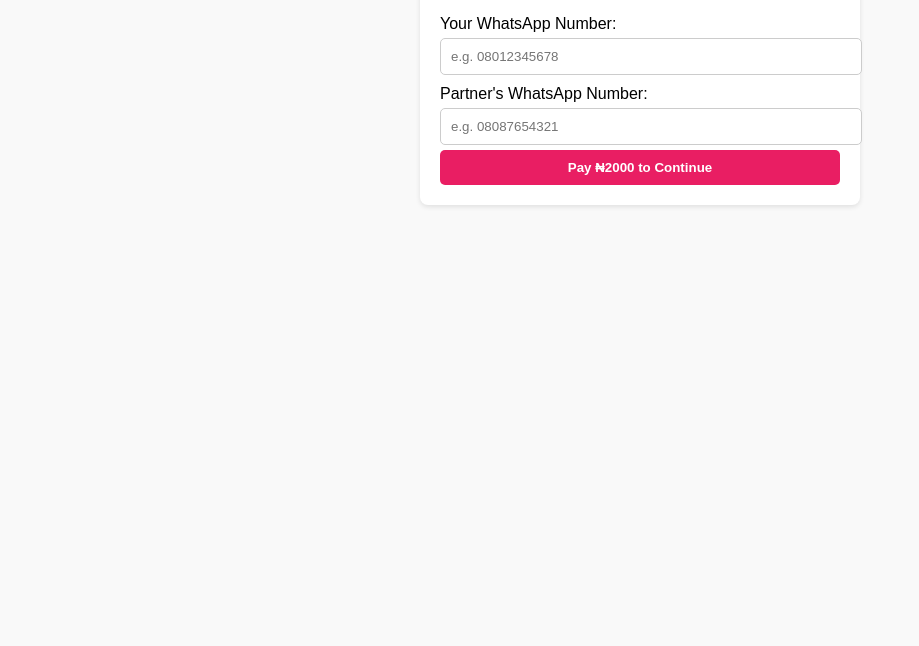
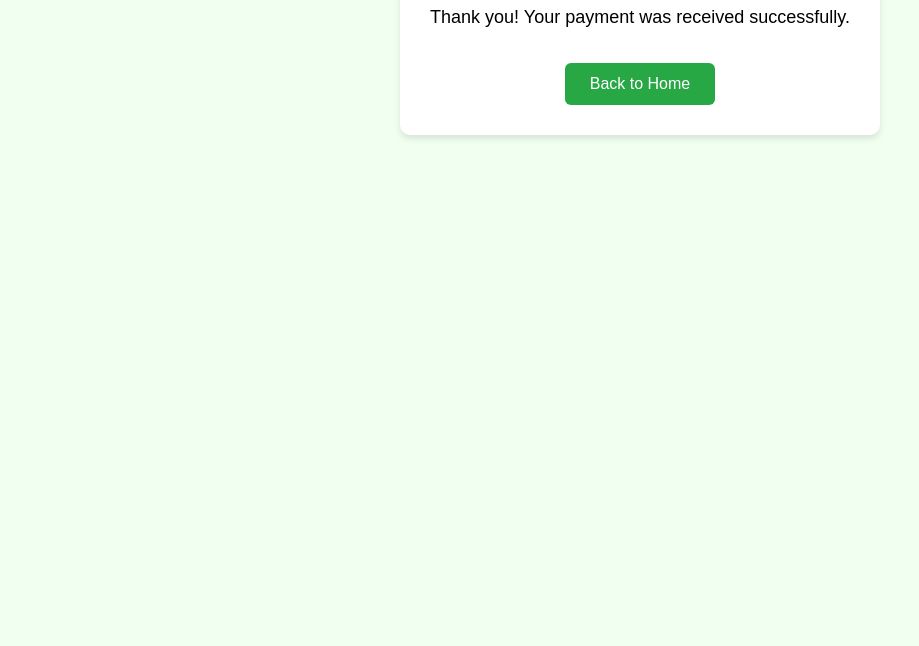
Before and after one commit to TrustlyApp959/Trustly, a plain HTML site: page success.html in a window 1280 px wide. Shown: the part 154-800 px from the top of the page, without its empty margins (0-919 px from the left). Drawn offline with Linux system fonts and the light colour scheme.

Commit message:
Update success.html

```diff
--- a/success.html
+++ b/success.html
@@ -3,50 +3,45 @@
 <head>
   <meta charset="UTF-8">
   <meta name="viewport" content="width=device-width, initial-scale=1.0">
-  <title>Trustly - Relationship Loyalty Test</title>
-  <link rel="stylesheet" href="style.css">
+  <title>Payment Successful</title>
+  <style>
+    body {
+      font-family: Arial, sans-serif;
+      text-align: center;
+      background-color: #f0fff0;
+      margin: 0;
+      padding: 50px;
+    }
+    .container {
+      background: #fff;
+      padding: 30px;
+      border-radius: 10px;
+      display: inline-block;
+      box-shadow: 0 4px 6px rgba(0,0,0,0.1);
+    }
+    h1 {
+      color: #28a745;
+    }
+    p {
+      margin: 15px 0;
+      font-size: 18px;
+    }
+    .btn {
+      display: inline-block;
+      margin-top: 20px;
+      padding: 12px 25px;
+      background: #28a745;
+      color: white;
+      text-decoration: none;
+      border-radius: 6px;
+    }
+  </style>
 </head>
 <body>
   <div class="container">
-    <h1>💖 Welcome to Trustly 💖</h1>
-    <p>Test your partner's loyalty in a fun and simple way!</p>
-
-    <form id="paymentForm">
-      <label for="userNumber">Your WhatsApp Number:</label>
-      <input type="text" id="userNumber" placeholder="e.g. 08012345678" required>
-
-      <label for="partnerNumber">Partner's WhatsApp Number:</label>
-      <input type="text" id="partnerNumber" placeholder="e.g. 08087654321" required>
-
-      <button type="submit">Pay ₦2000 to Continue</button>
-    </form>
+    <h1>✅ Payment Successful</h1>
+    <p>Thank you! Your payment was received successfully.</p>
+    <a href="index.html" class="btn">Back to Home</a>
   </div>
-
-  <script src="https://js.paystack.co/v1/inline.js"></script>
-  <script>
-    const paymentForm = document.getElementById('paymentForm');
-    paymentForm.addEventListener("submit", payWithPaystack, false);
-
-    function payWithPaystack(e) {
-      e.preventDefault();
-
-      let handler = PaystackPop.setup({
-        key: 'pk_live_56fe864f50d66765f97l', // ✅ your live public key
-        email: "customer@example.com", // Optional: You can collect real email too
-        amount: 200000, // amount in Kobo (₦2000)
-        currency: "NGN",
-        callback: function(response) {
-          // ✅ Redirect to success.html
-          window.location.href = "success.html";
-        },
-        onClose: function() {
-          // ❌ Redirect to failure.html
-          window.location.href = "failure.html";
-        }
-      });
-
-      handler.openIframe();
-    }
-  </script>
 </body>
 </html>
```
